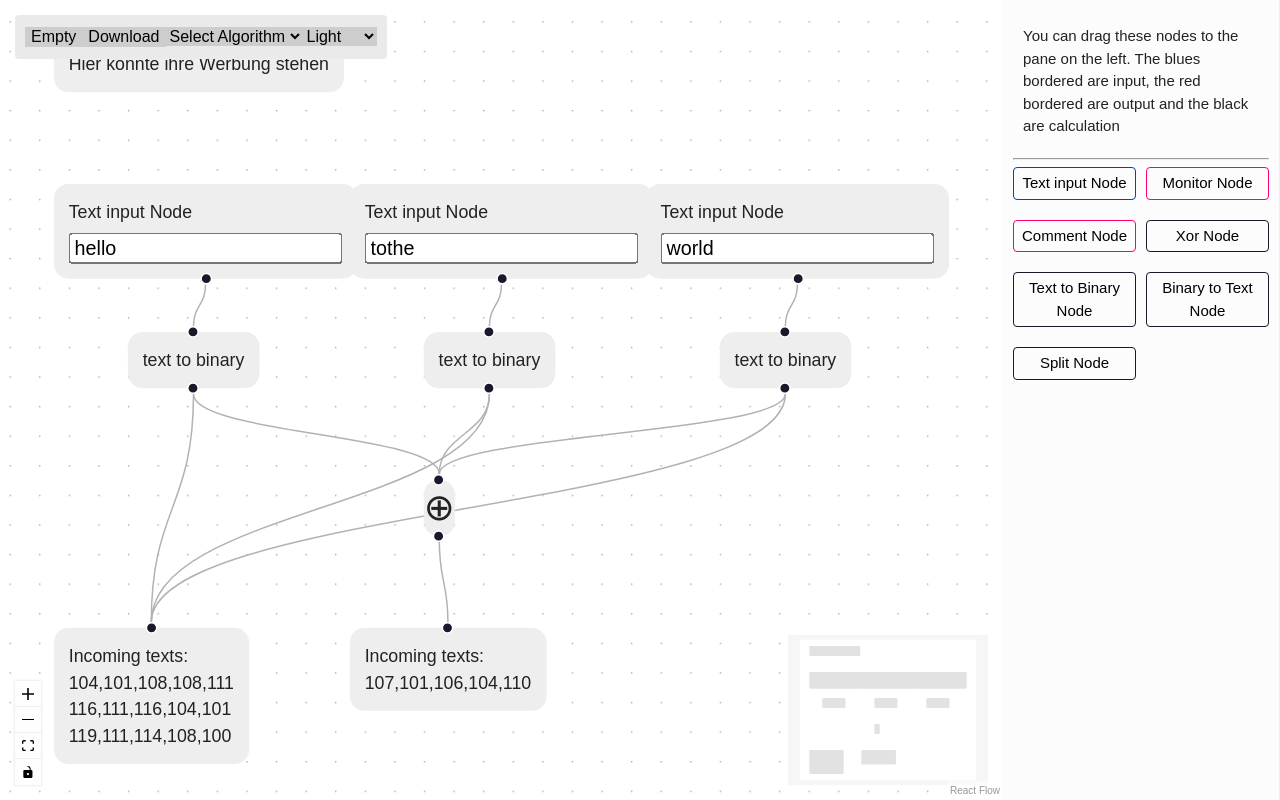
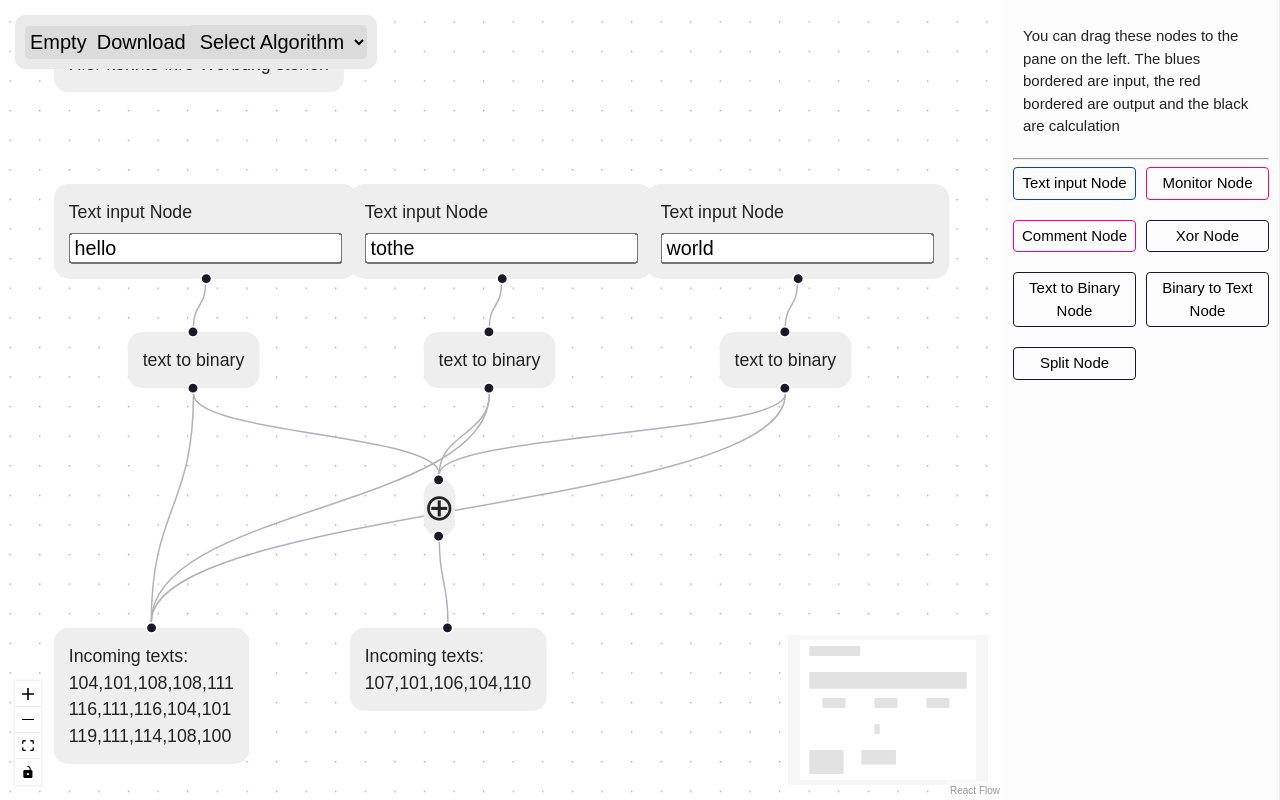
Before and after one commit to Ebenengitarre68/CryptoVisualizer, a React (Vite) app: page / in a window 1280 px wide. Built offline with nearby package versions, Linux system fonts and the light colour scheme.

Commit message:
Some Minor design changes

```diff
--- a/src/App.tsx
+++ b/src/App.tsx
@@ -264,10 +264,6 @@ const CustomNodeFlow = () => {
   // Close the context menu if it's open whenever the window is clicked.
   const onPaneClick = useCallback(() => setMenu(null), [setMenu]);
 
-  const onChange: ChangeEventHandler<HTMLSelectElement> = (evt) => {
-    setColorMode(evt.target.value as ColorMode);
-  };
-
   const onSave = useCallback(() => {
     if (rfInstance) {
       const flow = rfInstance.toObject();
@@ -320,17 +316,13 @@ const CustomNodeFlow = () => {
             {menu && <ContextMenu {...menu}/>}
             <Panel>
               <div className="nav-panel">
-                <button className="nav-button" onClick={onEmptyNew}>Empty</button>
+                <button className="nav-button left-nav-button" onClick={onEmptyNew}>Empty</button>
                 <button className="nav-button" onClick={onSave}>Download</button>
-                <select name="algorithm" className="nav-button">
+                <select name="algorithm" className="nav-button right-nav-button">
                   <option selected  hidden>Select Algorithm</option>
                   <option>AES 128</option>
                 </select>
-                <select className="nav-button" onChange={onChange} data-testid="colormode-select">
-                  <option value="light">Light</option>
-                  <option value="dark">Dark</option>
-                  <option value="system">System</option>
-                </select>
+
               </div>
             </Panel>
           </ReactFlow>
--- a/src/index.css
+++ b/src/index.css
@@ -117,15 +117,26 @@ body {
 .nav-panel{
   padding: 10px;
   background: #eaeaea;
-  border-radius: 4px;
+  border-radius: 10px;
 }
 
 
 .nav-button {
-  background-color: #cdcdcd;
+  background-color: #dcdbdb;
+  padding: 5px;
   color: black;
-  font-size: 16px;
+  font-size: 20px;
   border: none;
+}
+
+.left-nav-button{
+  border-bottom-left-radius: 5px;
+  border-top-left-radius: 5px;
+}
+
+.right-nav-button{
+  border-bottom-right-radius: 5px;
+  border-top-right-radius: 5px;
 }
 
 .nav-button:hover {
@@ -134,7 +145,6 @@ body {
 }
 
 .nav-button .dropbutton {
-  font-size: 16px;
   border: none;
   outline: none;
   color: white;
@@ -156,3 +166,14 @@ body {
 .dropdown-content li:hover {
   background-color: #ddd;
 }
+
+.node-button{
+  border-width: 0px;
+  background-color: #dcdbdb;
+  margin-top: 5px;
+  padding: 4px;
+  border-radius: 4px;
+}
+.node-button:hover {
+  background-color: white;
+}
--- a/src/nodes/CommentNode.tsx
+++ b/src/nodes/CommentNode.tsx
@@ -22,11 +22,7 @@ function CommentNode({ id, data}: NodeProps<Node<{ text: string }>>) {
                 value={data.text}
                 style={{display: 'block'}}
             />
-            <input
-                type="button"
-                value="Save"
-                onClick={()=>updateNodeData(id, {text:helper})}
-            />
+            <button className="node-button" onClick={()=>updateNodeData(id, {text:helper})}>Save</button>
 
         </div>
     ) : (
--- a/src/nodes/SplitNode.tsx
+++ b/src/nodes/SplitNode.tsx
@@ -72,7 +72,7 @@ function SplitNode({id, data}: NodeProps) {
             <div><input onChange={evt => {
                 data.out = evt.target.value;
             }} type="number" min="2" max = "512" style={{width: 50}}/> Outputs (min 2, max 512)</div>
-            <input type="button" value="save" onClick={ uppdateHandles } />
+            <button className="node-button" onClick={ uppdateHandles } >Save</button>
         </div>
     ) : (
         <div
```
